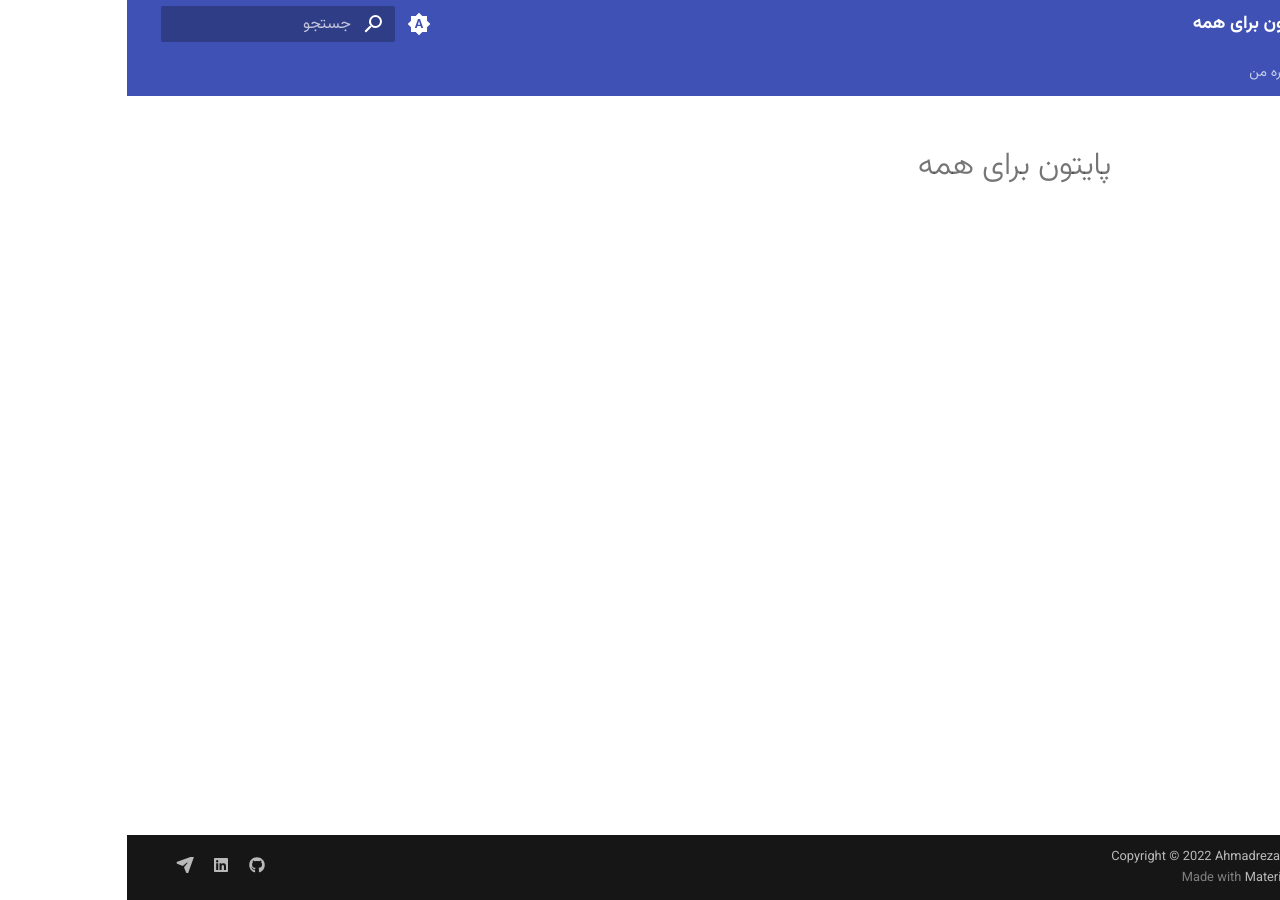
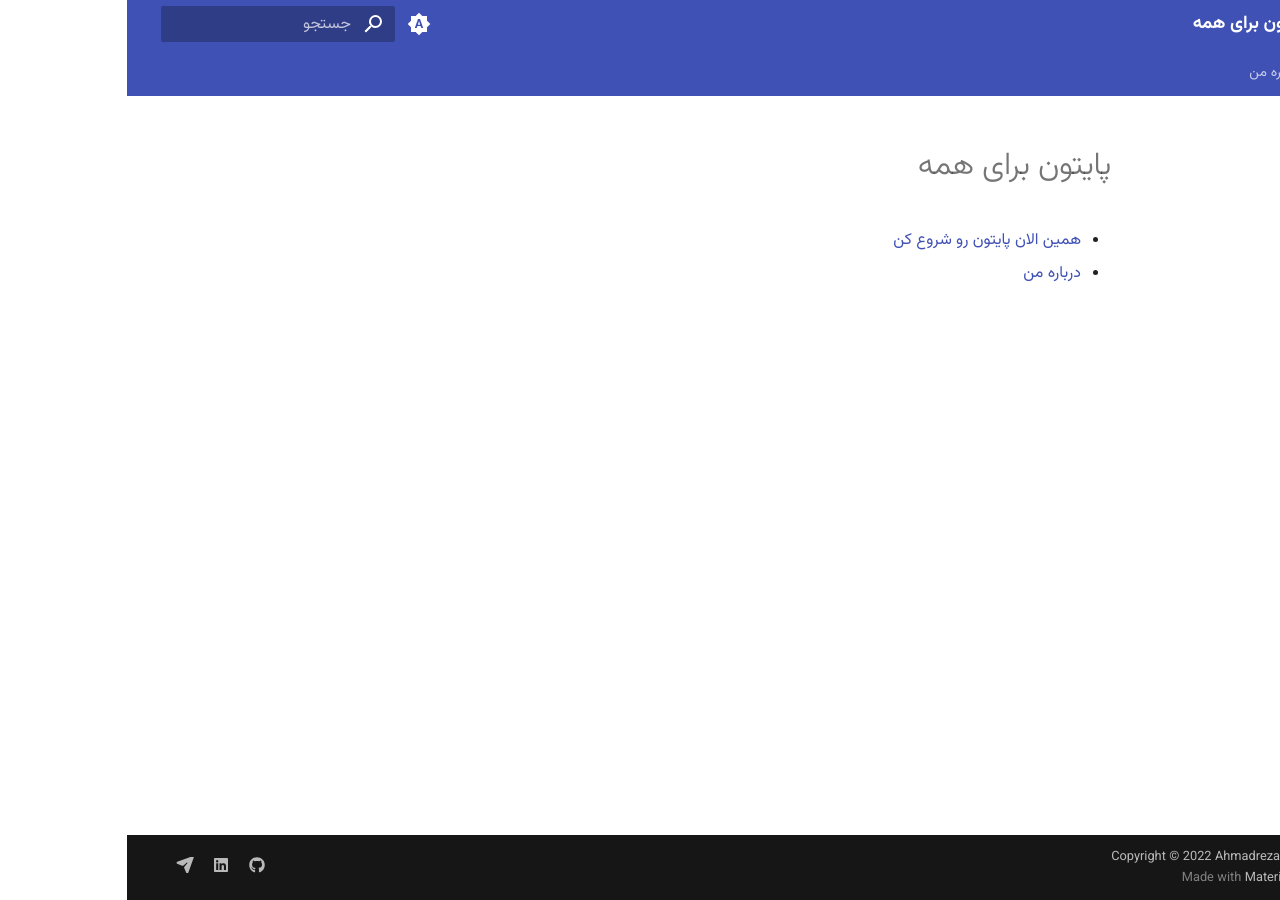
Before and after one commit to ahmadrezash/python4all, an MkDocs documentation site: the page built from docs/index.md, in a window 1280 px wide. Built offline with MkDocs 1.6.1 and Material for MkDocs 9.7.7, drawn with Linux system fonts in a browser that asks for light colours.

Commit message:
fix issue

```diff
--- a/docs/index.md
+++ b/docs/index.md
@@ -1 +1,4 @@
 # پایتون برای همه
+
+- [همین الان پایتون رو شروع کن](./learning/index.md)
+- [درباره من](./about-me.md)
```
Also changed, not shown: docs/about-me.md (+1 -1 lines).
